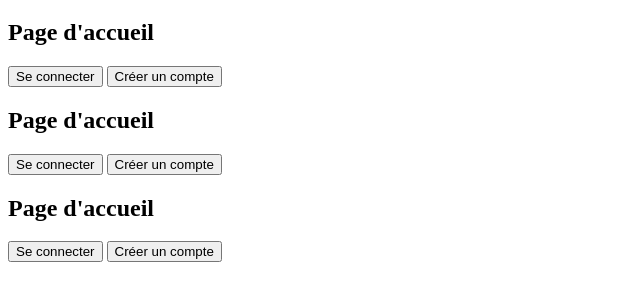
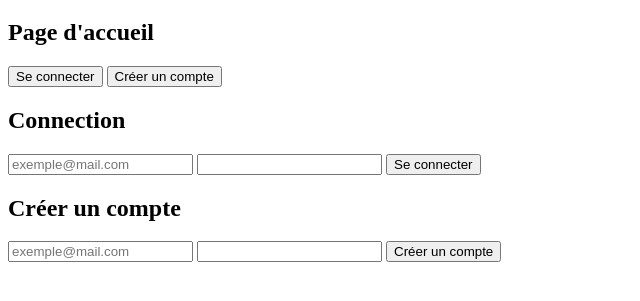
Before and after one commit to mathis-aly/TP---Connexion-inscription-SPA, a plain HTML site: page html.html in a window 1280 px wide. Shown: the part 61-362 px from the top of the page, without its empty margins (0-640 px from the left). Drawn offline with Linux system fonts and the light colour scheme.

Commit message:
Ajout des formulaires

```diff
--- a/html.html
+++ b/html.html
@@ -17,16 +17,21 @@
 
 
   <section id="login">
-    <h2 >Page d'accueil</h2>
-    <button>Se connecter</button>
-    <button>Créer un compte</button>
+    <h2 >Connection</h2>
+    <form>
+      <input type="email" id="mail" name="email" required placeholder="exemple@mail.com">
+      <input type="password" id="MDP" required>
+      <input type="submit" id="submit" value="Se connecter">
+    </form>
   </section>
 
 
   <section id="newAcc">
-    <h2 >Page d'accueil</h2>
-    <button>Se connecter</button>
-    <button>Créer un compte</button>
-  </section>
+    <h2 >Créer un compte</h2>
+    <form>
+      <input type="email" id="newAccmail" name="email" required placeholder="exemple@mail.com">
+      <input type="password" id="newAccMDP" required>
+      <input type="submit" id="newAccSub" value="Créer un compte">
+    </form>
 
 </body>
```
